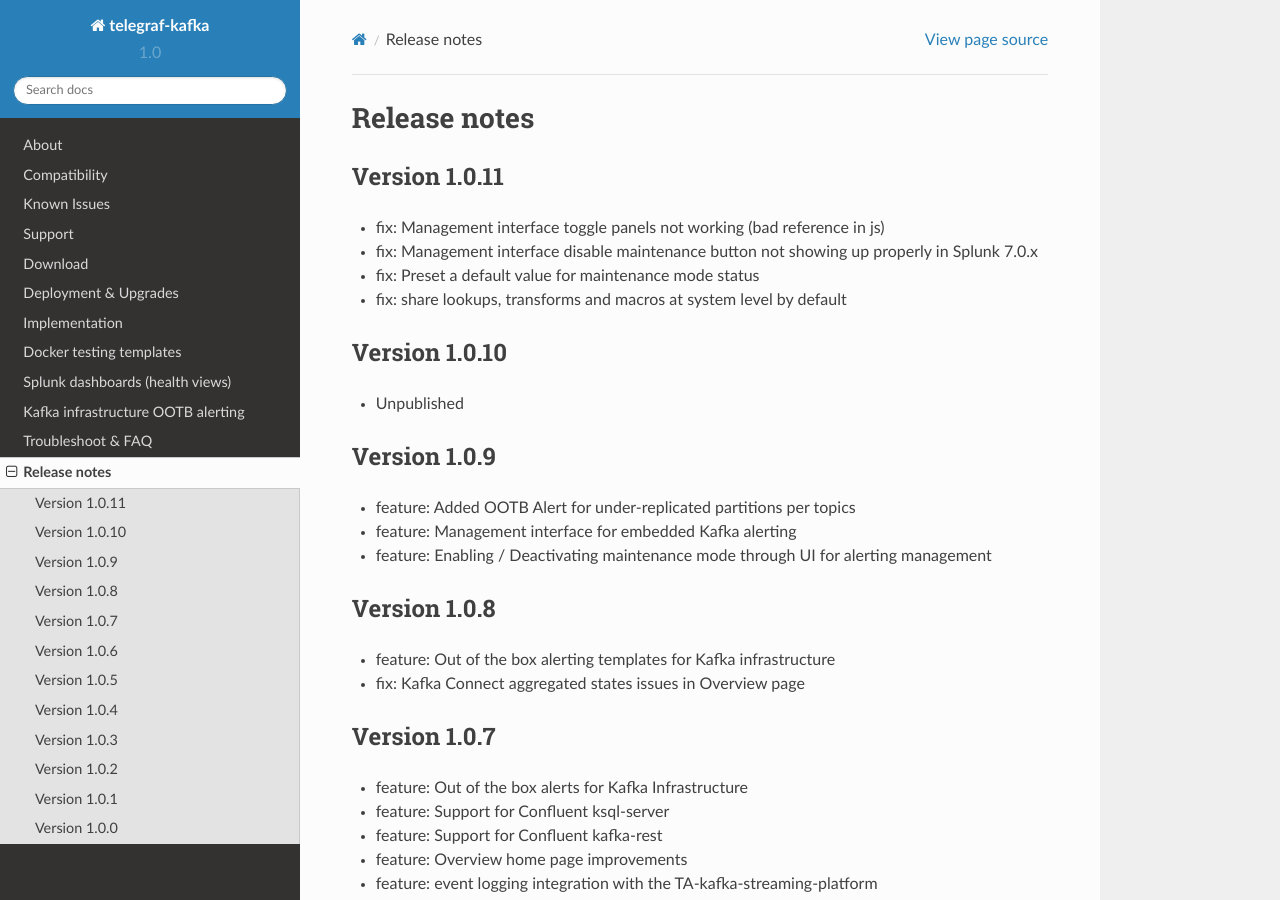
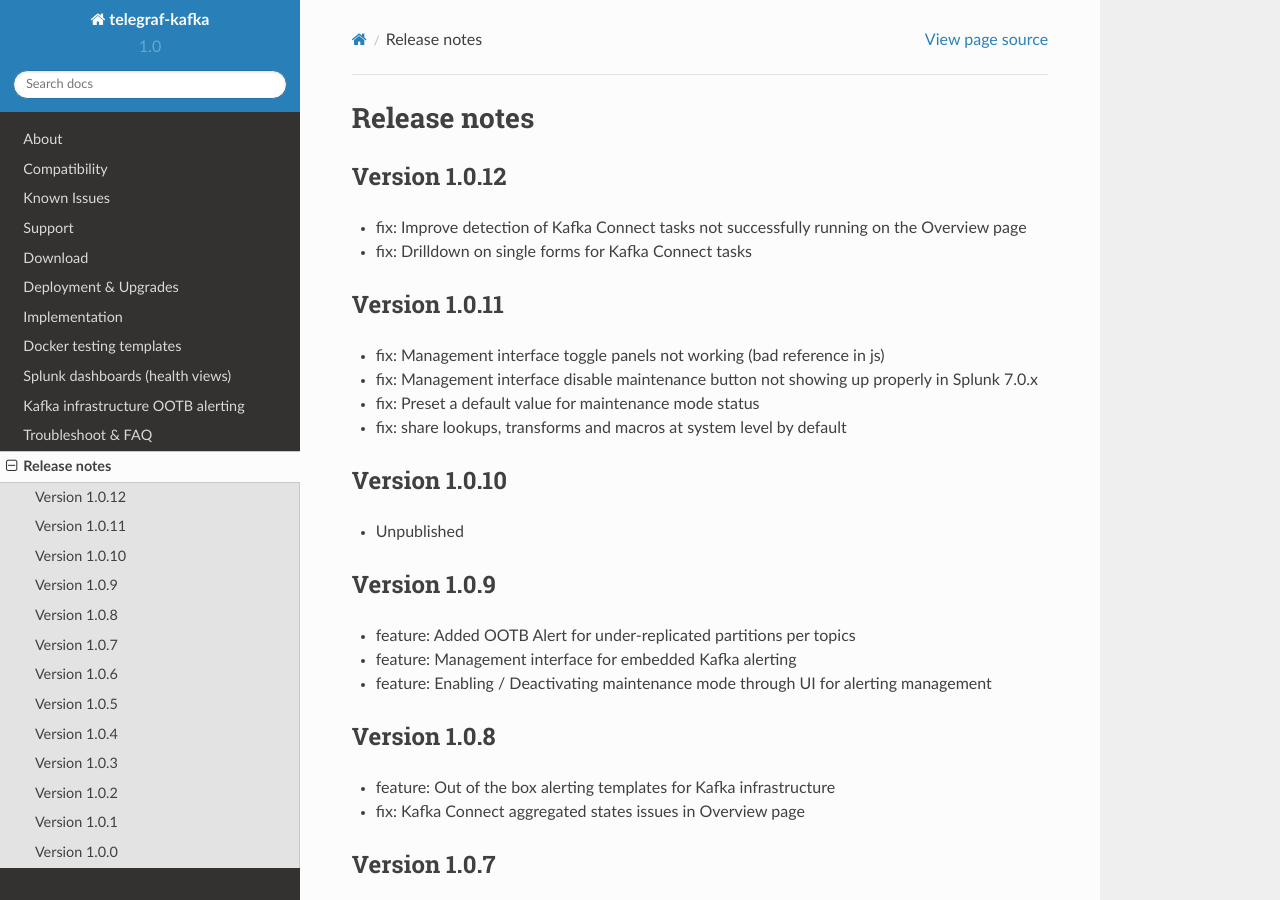
Before and after one commit to guilhemmarchand/telegraf-kafka, a Sphinx documentation site: the page built from docs/releasenotes.rst, in a window 1280 px wide and 900 px high. Built offline with Sphinx 7.4.7 and the Read the Docs theme 2.0.0, drawn with Linux system fonts in a browser that asks for light colours.

Commit message:
Version 1.0.12

```diff
--- a/docs/releasenotes.rst
+++ b/docs/releasenotes.rst
@@ -1,5 +1,10 @@
 Release notes
 #############
+
+Version 1.0.12
+==============
+- fix: Improve detection of Kafka Connect tasks not successfully running on the Overview page
+- fix: Drilldown on single forms for Kafka Connect tasks
 
 Version 1.0.11
 ==============
```
Also changed, not shown: 4 other files.
